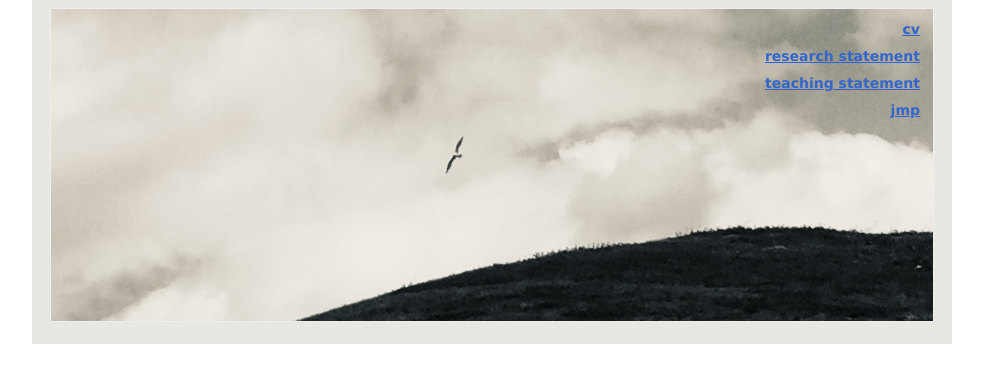
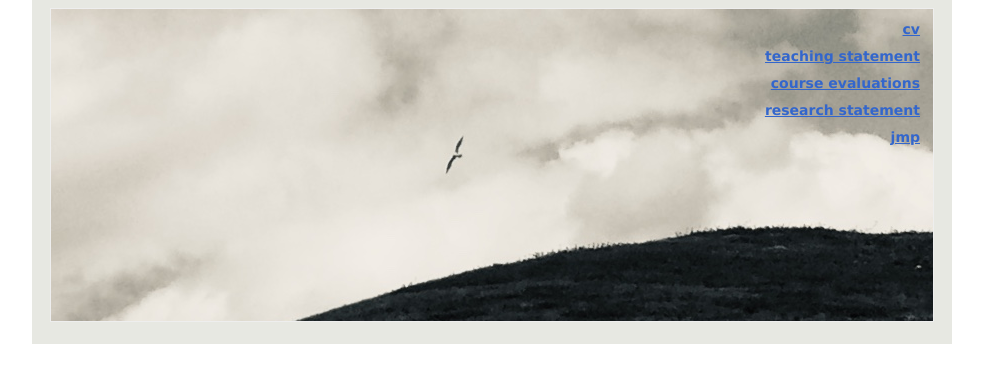
Before and after one commit to wardcour/wardcour.github.io, a plain HTML site: page index.html in a window 1280 px wide. Shown: the whole page, without its empty margins (148-1131 px from the left). Drawn offline with Linux system fonts and the light colour scheme.

Commit message:
Update index.html

```diff
--- a/index.html
+++ b/index.html
@@ -21,8 +21,9 @@
 			<div class="title">
 
 <h1><a href="CJW_CV.pdf"> cv</a></h1>
+<h1><a href="WardTeachingStatement.pdf"> teaching statement</a></h1>
+<h1><a href="00_CourseEvalScans.pdf"> course evaluations</a></h1>
 <h1><a href="WardResearchStatement.pdf"> research statement</a></h1>
-<h1><a href="WardTeachingStatement.pdf"> teaching statement</a></h1>
 <h1><a href="WardSIR_Pharmacy.pdf"> jmp</a></h1>
 
 			</div>
```
